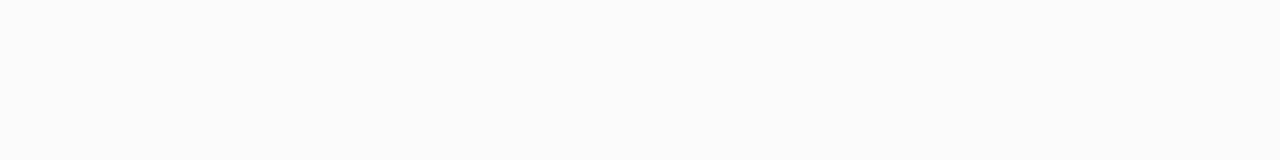
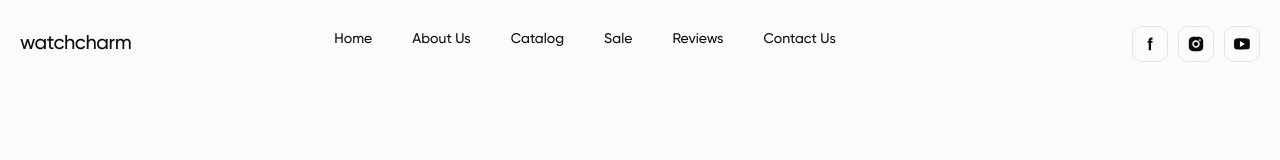
Before and after one commit to zmigd/Html-project, a website built with Vite: page src/index.html in a window 1280 px wide. Built offline with nearby package versions, Linux system fonts and the light colour scheme.

Commit message:
add header css/html

```diff
--- a/package.json
+++ b/package.json
@@ -1,11 +1,11 @@
 {
-  "name": "vanilla-app-template",
+  "name": "project-g14",
   "private": true,
   "version": "1.0.0",
   "type": "module",
   "scripts": {
     "dev": "vite",
-    "build": "vite build --base=/vanilla-app-template/",
+    "build": "vite build --base=/project-g14/",
     "preview": "vite preview"
   },
   "devDependencies": {
--- a/src/css/header.css
+++ b/src/css/header.css
@@ -1,44 +1,224 @@
+ul {
+  margin: 0;
+  padding: 0;
+}
+
 .header {
-  padding: 20px 0;
+  padding: 0 ;
 }
-.nav {
-  display: flex;
-  justify-content: space-between;
-}
+
 .nav-logo {
   display: inline-flex;
   align-items: center;
-  justify-content: center;
+  justify-content: start;
+  font-weight: 500;
+  font-size: 16px;
+  letter-spacing: -0.02em;
+  color: #0C0C0C;
 }
-.nav-list {
+
+.container-nav {
+  max-width: 375px;
+  min-height: 74px;
+  padding: 0 20px;
+  margin: 0 auto;
   display: flex;
   align-items: center;
+}
+
+.header-nav {
+  width: 100%;
+  height: 100%;
+  display: flex;
+  justify-content: space-between;
+  align-items: center;
+}
+
+.burger-btm {
+  stroke: #0C0C0C;
+  stroke-width: 2.50px;
+  border: none;
   justify-content: flex-end;
-  gap: 40px;
+  fill: #FFFFFF;
+  display: inline-flex;
 }
-.nav-link {
-  position: relative;
-  display: block;
-  font-weight: 500;
-  letter-spacing: 0.02em;
-  transition: 200ms ease-in;
+
+.mobile-menu-list,
+.mobile-menu-ul {
+  display: none;
 }
-.nav-link:hover,
-.nav-link:focus {
-  color: #747bff;
+
+/*  mobile-menu  */
+
+
+
+/*.mobile-menu {
+  position: fixed;
+  top: 0;
+  left: 0;
+  width: 100%;
+  height: 100%;
+  background-image: linear-gradient(12, 12, 12, 0.92), url(/header.img/webp/image-mob.webp);
+  opacity: 0;
+  visibility: hidden;
+  pointer-events: none;
+  transition: opacity 250ms cubic-bezier(0.4, 0, 0.2, 1),
+   visibility 250ms cubic-bezier(0.4, 0, 0.2, 1);
 }
-.nav-link::after {
-  content: '';
+
+.mobile-menu.is-open {
+  opacity: 1;
+  visibility: visible;
+  pointer-events: auto;
+}
+
+
+
+.mobile-menu-close {
+  display: flex;
   position: absolute;
-  bottom: 0;
-  left: 50%;
-  transform: translateX(-50%) translateY(100%);
-  width: 110%;
-  height: 4px;
-  border-radius: 4px;
-  transform-origin: center;
-  animation: stretch 400ms cubic-bezier(0.68, -0.55, 0.27, 1.55) 200ms both;
+  top: 20px;
+  right: 20px;
+  stroke: #FBFBFB;
+  border: none;
 }
-.nav-link.active::after {
-  background: #747bff;
+
+.mobile-menu-list {
+  gap: 24px;
+  margin-top: 240px;
+  list-style: none;
+  padding: 0;
+  display: flex;
+  flex-direction: column;
+  align-items: center;
+}*/
+
+
+@media screen and (min-width: 768px) {
+  .nav-logo {
+    font-size: 20px;
+    font-weight: 500;
+    letter-spacing: -0.02em;
+    color: #0C0C0C;
+  }
+
+  .container-nav {
+    min-width: 768px;
+  }
+
 }
+
+@media screen and (min-width: 1280px) {
+
+  .container-nav {
+    display: flex;
+    align-items: center;
+    max-width: 1280px;
+  }
+
+  .header-nav {
+    display: flex;
+    align-items: center;
+  }
+
+  .mobile-menu-list {
+    display: flex;
+    align-items: center;
+    gap: 40px;
+
+  }
+
+  .mobile-menu-li {
+    text-align: center;
+    font-weight: 500;
+    font-size: 14px;
+    line-height: 1.3;
+    color: #0C0C0C;
+  }
+
+  .mobile-menu-a {
+    display: block;
+    padding-bottom: 10px;
+    text-align: center;
+    font-weight: 500;
+    font-size: 14px;
+    line-height: 1.3;
+    color: #0C0C0C;
+
+    position: relative;
+    text-decoration: none;
+  }
+
+  .mobile-menu-a::after {
+    content: "";
+    position: absolute;
+    bottom: -5px;
+    left: 50%;
+    transform: translateX(-50%);
+    width: 8px;
+    height: 8px;
+    background-color: #3350E9;
+    border-radius: 50%;
+    opacity: 0;
+    transition: opacity 0.3s;
+  }
+
+  .mobile-menu-a:hover::after,
+  .mobile-menu-a:focus::after {
+    opacity: 1;
+  }
+
+  .mobile-menu-ul {
+    display: flex;
+    align-items: center;
+    gap: 10px;
+    align-items: flex-start;
+    justify-content: flex-start;
+    flex-direction: row;
+
+    list-style: none;
+    margin: 0;
+    padding: 0;
+    margin-left: 203px;
+  }
+
+  .nav-logo {
+    padding: 32px 0;
+    margin-right: 203px;
+    font-weight: 500;
+    font-size: 20px;
+    letter-spacing: -0.02em;
+    color: #0C0C0C;
+  }
+
+  .address-header {
+    font-style: normal;
+    margin-left: auto;
+  }
+
+  .mobile-menu-ic {
+    border: 1px solid rgba(12, 12, 12, 0.1);
+    border-radius: 10px;
+    padding: 8px;
+    width: 36px;
+    height: 36px;
+  }
+
+  .icon {
+    fill: #0C0C0C;
+  }
+
+  .icon:focus,
+  .icon:hover {
+    fill: #3350E9;
+  }
+
+  .mobile-menu-ic:focus,
+  .mobile-menu-ic:hover {
+    border: 1px solid rgba(51, 80, 233, 0.1);
+  }
+
+  .burger-btm {
+    display: none;
+  }
+}
--- a/src/partials/header.html
+++ b/src/partials/header.html
@@ -1,3 +1,58 @@
-<header class="header">
-  <div class="container"></div>
+<header class="header-navi">
+  <div class="container container-nav">
+    <nav class="header-nav">
+      <a class="nav-logo">watchcharm</a>
+      <ul class="mobile-menu-list">
+        <li class="mobile-menu-li">
+          <a class="mobile-menu-a" href="#">Home</a>
+         </li>
+        <li class="mobile-menu-li">
+          <a class="mobile-menu-a" href="#">About Us</a>
+        </li>
+        <li class="mobile-menu-li">
+          <a class="mobile-menu-a" href="#">Catalog</a>
+         </li>
+        <li class="mobile-menu-li">
+          <a class="mobile-menu-a" href="#">Sale</a>
+        </li>
+        <li class="mobile-menu-li">
+          <a class="mobile-menu-a" href="#">Reviews</a>
+        </li>
+        <li class="mobile-menu-li">
+          <a class="mobile-menu-a" href="#">Contact Us</a>
+        </li>
+      </ul>
+      <div class="address-header">
+        <ul class="mobile-menu-ul">
+          <li class="mobile-menu-ic">
+            <a class="icon" href="#">
+              <svg class="icon-svg" width="18" height="18">
+                <use href="/header.img/icon.svg#icon-facebook"></use>
+              </svg>
+           </a>
+          </li>
+          <li class="mobile-menu-ic">
+            <a class="icon" href="#">
+              <svg class="icon-svg" width="18" height="18">
+                <use href="/header.img/icon.svg#icon-instagram"></use>
+              </svg>
+            </a>
+          </li>
+          <li class="mobile-menu-ic">
+            <a class="icon" href="#">
+              <svg class="icon-svg" width="18" height="18">
+                <use href="/header.img/icon.svg#icon-youtube"></use>
+              </svg>
+            </a>
+          </li>
+        </ul>
+      </div>
+      <button class="burger-btm" type="button">
+        <svg class="burger-icon" width="28" height="14">
+          <use href="/header.img/icon.svg#icon-Icon"></use>
+        </svg>
+      </button>
+      </div>
+    </nav>
+  </div>
 </header>
```
Also changed, not shown: src/header.img/icon.svg (added), src/header.img/webp/image-mob.webp (added).
